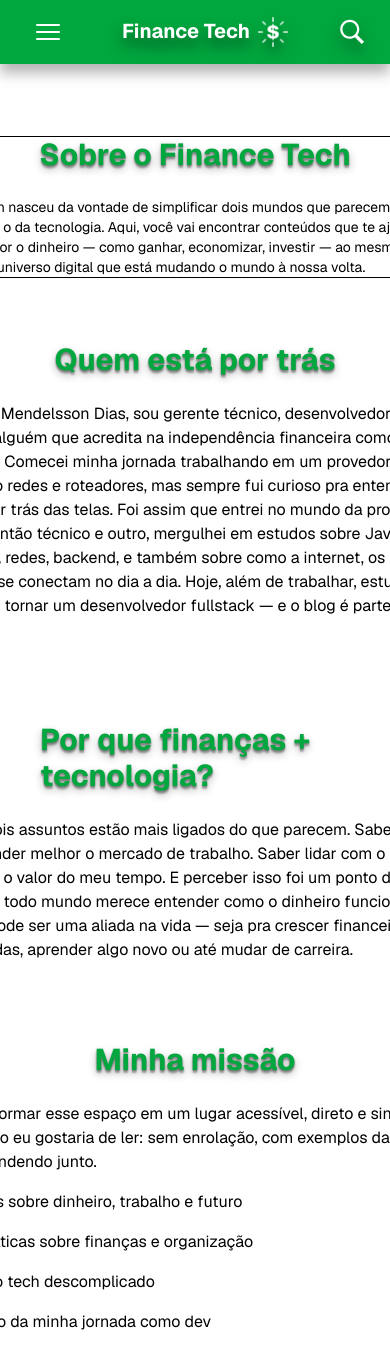
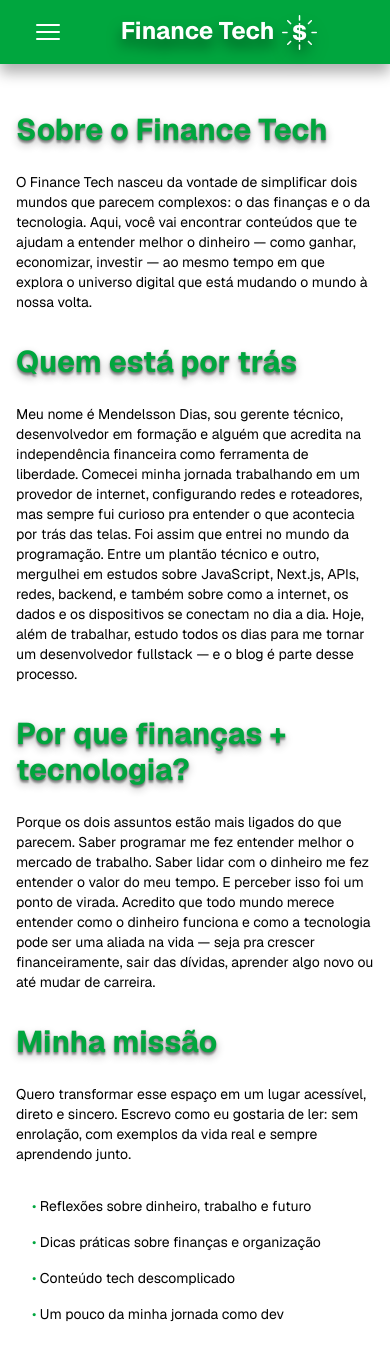
Before and after one commit to diasmendelsson/finance_tech, a Next.js app: page /sobre in a window 390 px wide. Shown: the top 1368 px of the page. Built offline with nearby package versions, Linux system fonts and the light colour scheme.

Commit message:
Atualizado o layout do site e deixado ele responsivo

```diff
--- a/app/(menu)/contato/page.jsx
+++ b/app/(menu)/contato/page.jsx
@@ -1,9 +1,9 @@
 export default function Contato(){
     return(
-        <main className="flex flex-col items-center px-14 py-10 font-[family-name:var(--font-geist-sans)] gap-4">
-            <section  className="mt-8  w-full flex flex-col items-center">
-                <h2 className="text-green-600  mt-4 mb-6 text-2xl md:text-3xl lg:text-3xl  font-bold text-3xl font-bold text-shadow-lg/30">Vamos conversar?</h2>
-                <p className="text-left w-2xl">
+        <main className="font-[family-name:var(--font-geist-sans)] mb-2 pt-6">
+            <section  className="max-w-screen-md mx-auto px-4 sm:px-6 md:px-8 mb-4 pt-6">
+                <h2 className="text-green-600 mb-6 text-2xl md:text-4xl lg:text-5xl  font-bold text-3xl text-shadow-lg/30">Vamos conversar?</h2>
+                <p className="text-left md:text-base text-sm ">
                     Se você se identifica com esse conteúdo, acompanha o blog, compartilha
                     os textos e, se quiser, me chama pra conversar. Estou por aqui
                     testando, errando e construindo — um post por vez. Obrigado por ler
--- a/app/(menu)/sobre/page.jsx
+++ b/app/(menu)/sobre/page.jsx
@@ -1,9 +1,9 @@
 export default function Sobre() {
   return (
-    <main className=" flex flex-col items-center px-10 py-10 font-[family-name:var(--font-geist-sans)] gap-4 overflow-hidden">
-      <section className="mt-8 flex flex-col items-center overflow-hidden border">
-        <h1  className="text-green-600 mb-6 text-2xl md:text-4xl lg:text-5xl  font-bold text-3xl text-shadow-lg/30">Sobre o Finance Tech</h1>
-        <p className="w-xl space-y-4 text-sm">
+    <main className="font-[family-name:var(--font-geist-sans)] mb-2 pt-6">
+      <section className="max-w-screen-md mx-auto px-4 sm:px-6 md:px-8 mb-4 pt-6">
+        <h2  className="text-green-600 mb-6 text-2xl md:text-4xl lg:text-5xl  font-bold text-3xl text-shadow-lg/30">Sobre o Finance Tech</h2>
+        <p className="space-y-4  md:text-base text-sm  mb-8">
           O Finance Tech nasceu da vontade de simplificar dois mundos que
           parecem complexos: o das finanças e o da tecnologia. Aqui, você vai
           encontrar conteúdos que te ajudam a entender melhor o dinheiro — como
@@ -11,13 +11,8 @@ export default function Sobre() {
           universo digital que está mudando o mundo à nossa volta.
         </p>
 
-      </section>
-
-
-
-      <section  className="mt-8 w-full flex flex-col items-center">
-        <h2  className="text-green-600  mt-4 mb-6 text-2xl md:text-3xl lg:text-3xl  font-bold text-3xl font-bold text-shadow-lg/30">Quem está por trás</h2>
-        <p className="w-xl space-y-4 text-base">
+        <h2  className="text-green-600 mb-6 text-2xl md:text-4xl lg:text-5xl  font-bold text-3xl text-shadow-lg/30">Quem está por trás</h2>
+        <p className="space-y-4  md:text-base text-sm  mb-8">
           Meu nome é Mendelsson Dias, sou gerente técnico, desenvolvedor em
           formação e alguém que acredita na independência financeira como
           ferramenta de liberdade. Comecei minha jornada trabalhando em um
@@ -31,13 +26,9 @@ export default function Sobre() {
         </p>
 
 
-      </section>
 
-
-
-      <section  className="mt-8 w-full flex flex-col items-center py-4 ">
-        <h2 className="text-green-600  mt-4 mb-6  text-2xl md:text-3xl lg:text-3xl text-3xl font-bold text-shadow-lg/30" >Por que finanças + tecnologia?</h2>
-        <p className="w-xl space-y-4 text-base">
+        <h2 className="text-green-600 mb-6  md:text-4xl lg:text-5xl  font-bold text-3xl text-shadow-lg/30" >Por que finanças + tecnologia?</h2>
+        <p className="space-y-4  md:text-base text-sm mb-8 mb-8">
           Porque os dois assuntos estão mais ligados do que parecem. Saber
           programar me fez entender melhor o mercado de trabalho. Saber lidar
           com o dinheiro me fez entender o valor do meu tempo. E perceber isso
@@ -47,18 +38,13 @@ export default function Sobre() {
           ou até mudar de carreira.
         </p>
 
-      </section>
-
-
-
-      <section  className="mt-8 w-full flex flex-col items-center">
-        <h2 className="text-green-600  mt-4 mb-6 text-2xl md:text-3xl lg:text-3xl  font-bold text-3xl font-bold text-shadow-lg/30">Minha missão</h2>
-        <p className="w-xl space-y-4 text-base mb-4">
+        <h2 className="text-green-600 mb-6  md:text-4xl lg:text-5xl  font-bold text-3xl text-shadow-lg/30">Minha missão</h2>
+        <p className="space-y-4 md:text-base text-sm mb-8">
           Quero transformar esse espaço em um lugar acessível, direto e sincero.
           Escrevo como eu gostaria de ler: sem enrolação, com exemplos da vida
           real e sempre aprendendo junto.
         </p>
-        <ul className="w-2xl px-4 w-2xl space-y-4 w-xl space-y-4 text-base">
+        <ul className="px-4 space-y-4 space-y-4 md:text-base text-sm mb-8 mb-8">
           <li><span className="text-green-600">•</span> Reflexões sobre dinheiro, trabalho e futuro</li>
           <li><span className="text-green-600">•</span>  Dicas práticas sobre finanças e organização</li>
           <li><span className="text-green-600">•</span>  Conteúdo tech descomplicado</li>
--- a/app/globals.css
+++ b/app/globals.css
@@ -6,5 +6,8 @@ html, body{
   font-family: Arial, Helvetica, sans-serif;
   margin: 0;
   padding: 0;
+  overflow-x: hidden;
   box-sizing: border-box;
+
+
 }
--- a/app/posts/publicar/page.jsx
+++ b/app/posts/publicar/page.jsx
@@ -3,8 +3,7 @@ import Postar from "@/components/Postar";
 
 export default function Page(){
     return(
-        <main className="p-4 border font-[family-name:var(--font-geist-sans)]">
-            <h1>Publicar Posts</h1>
+        <main  className="font-[family-name:var(--font-geist-sans)] mb-2 pt-6">
 
 
 
--- a/components/Header.jsx
+++ b/components/Header.jsx
@@ -5,6 +5,7 @@ import { Twirl as Hamburger } from 'hamburger-react';
 import { useState } from "react";
 import Link from "next/link";
 import Navbar from "./Navbar";
+import SearchBar from "./SearchBar";
 
 export default function Header() {
   const [isOpen, setOpen] = useState(false);
@@ -17,7 +18,7 @@ export default function Header() {
       <Navbar isOpen={isOpen} onClose={handleClose} />
 
       {/* Header principal */}
-      <header className="fill-white drop-shadow-xl/30 flex items-center justify-between h-16 bg-green-600 font-[family-name:var(--font-geist-sans)] text-white px-6 z-50 relative top-0">
+      <header className="fill-white drop-shadow-xl/30 flex items-center justify-between text-center h-16 bg-green-600 font-[family-name:var(--font-geist-sans)] text-white px-6 z-50 relative top-0">
 
         {/* Botão Hamburger */}
         <div className="cursor-pointer z-50">
@@ -27,27 +28,22 @@ export default function Header() {
         {/* Logo e título */}
         <div className="min-w-[100px] flex items-center">
           <Link href='/' className="flex gap-2">
-            <h1 className="fill-white drop-shadow-xl/50 text-xl font-bold ">Finance Tech</h1>
+            <h1 className="fill-white drop-shadow-xl/50 font-bold text-2xl">Finance Tech</h1>
             <Image
               className="fill-white drop-shadow-xl/50 "
               src='/cifrao.png'
-              width={30}
-              height={30}
+              width={35}
+              height={35}
               alt="Cifrão"
             />
           </Link>
         </div>
 
-        {/* Ícone de pesquisa */}
+
         <div className="cursor-pointer flex">
-          <Image
-            className="fill-white drop-shadow-xl/50"
-            src='/search.svg'
-            width={28}
-            height={28}
-            alt="Ícone de Lupa de pesquisa"
-          />
+        {/*} <SearchBar /> */}
         </div>
+
       </header>
     </>
   );
--- a/components/ListPost.jsx
+++ b/components/ListPost.jsx
@@ -13,7 +13,7 @@ export default async function ListPost(){
 
             <div className="text-center bg-green-600 w-42 p-2 mb-4"><h2 className="text-white">ÚLTIMAS NOTÍCIAS</h2></div>
 
-            <div className="grid sm:grid-cols md:grid-cols-2 border px-4 ">
+            <div className="grid sm:grid-cols md:grid-cols-2 px-4 ">
 
                 {allPosts.rows.map(post => (
 
--- /dev/null
+++ b/components/SearchBar.jsx
@@ -0,0 +1,40 @@
+"use client"
+import { useState } from "react";
+import Image from "next/image";
+
+export default function SearchBar(){
+
+    const [query, setQuery] = useState("");
+
+    const handleInputChange = (e) => {
+        setQuery(e.target.value);
+    };
+
+    return (
+
+        <div className="">
+        <div className="flex ">
+            <input
+                className="w-24 pl-2 outline-none"
+                type="text"
+                placeholder="Pesquisar..."
+                value={query}
+                onChange={handleInputChange}
+            />
+
+              <Image
+                className="fill-white drop-shadow-xl/50"
+                src='/search.svg'
+                width={28}
+                height={28}
+                alt="Ícone de Lupa de pesquisa"
+          />
+
+
+        </div>
+
+
+
+        </div>
+    )
+}
```
Also changed, not shown: app/posts/publicacoes/[slug]/page.jsx (+34 -7 lines), components/HeroBanner.jsx (+24 -7 lines), components/Postar.jsx (+13 -12 lines).
